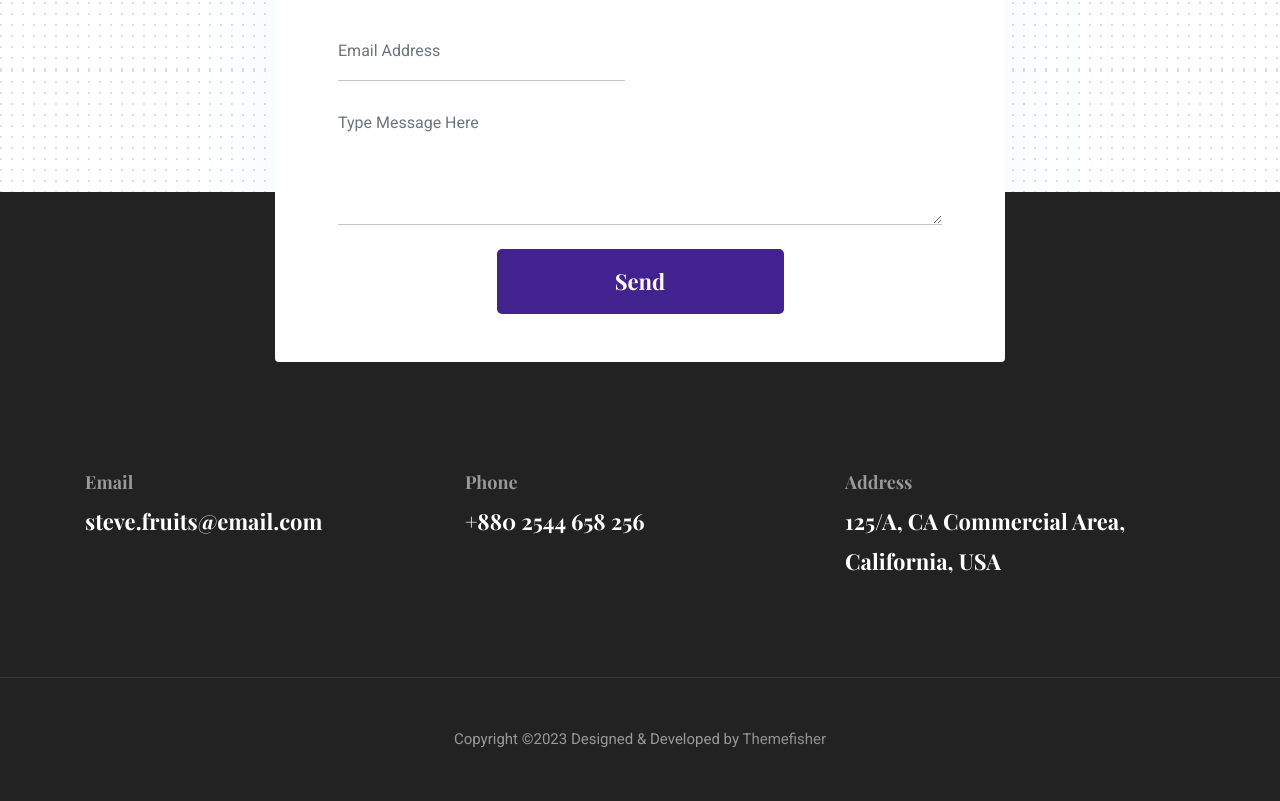
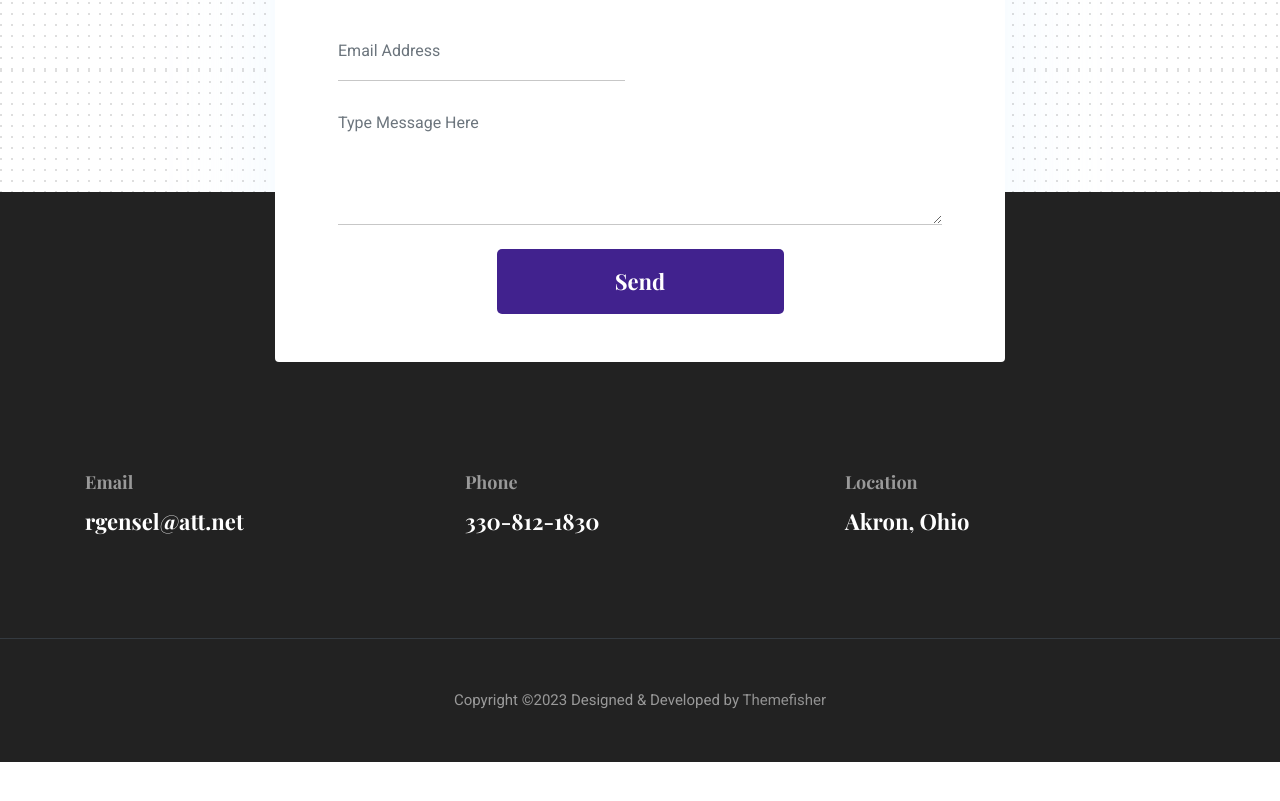
Before and after one commit to RgenselGitHub/RG_Portfolio, a plain HTML site: page contact.html in a window 1280 px wide. Shown: the part 953-1754 px from the top of the page. After the commit the page ends 1715 px from the top, so only its background shows below. Drawn offline with nearby package versions, Linux system fonts and the light colour scheme.

Commit message:
Updating information on contact

```diff
--- a/contact.html
+++ b/contact.html
@@ -130,15 +130,15 @@
       <div class="row">
         <div class="col-md-4">
           <h5 class="text-light">Email</h5>
-          <p class="text-white paragraph-lg font-secondary">steve.fruits@email.com</p>
+          <p class="text-white paragraph-lg font-secondary">rgensel@att.net</p>
         </div>
         <div class="col-md-4">
           <h5 class="text-light">Phone</h5>
-          <p class="text-white paragraph-lg font-secondary">+880 2544 658 256</p>
+          <p class="text-white paragraph-lg font-secondary">330-812-1830</p>
         </div>
         <div class="col-md-4">
-          <h5 class="text-light">Address</h5>
-          <p class="text-white paragraph-lg font-secondary">125/A, CA Commercial Area, California, USA</p>
+          <h5 class="text-light">Location</h5>
+          <p class="text-white paragraph-lg font-secondary">Akron, Ohio</p>
         </div>
       </div>
     </div>
```
